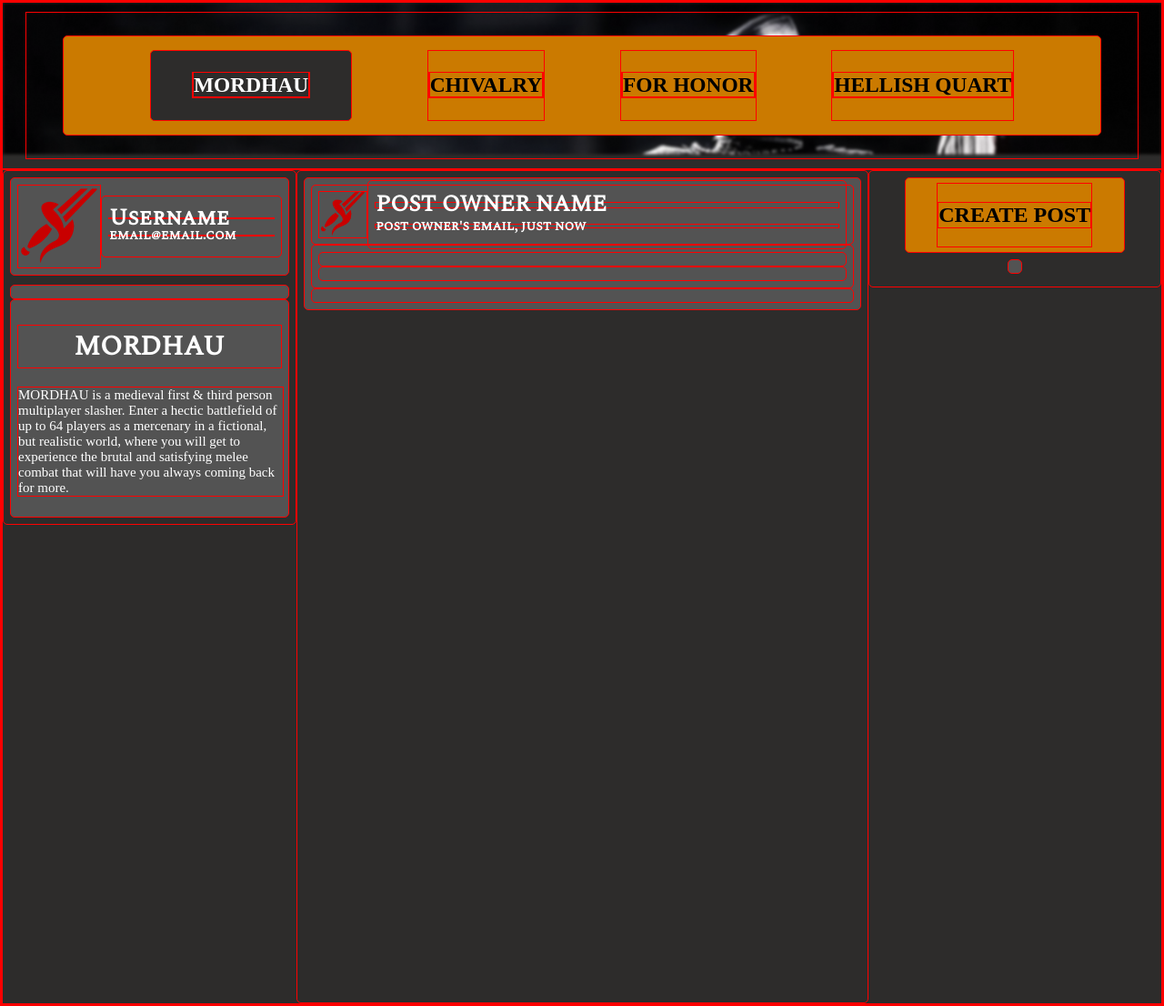
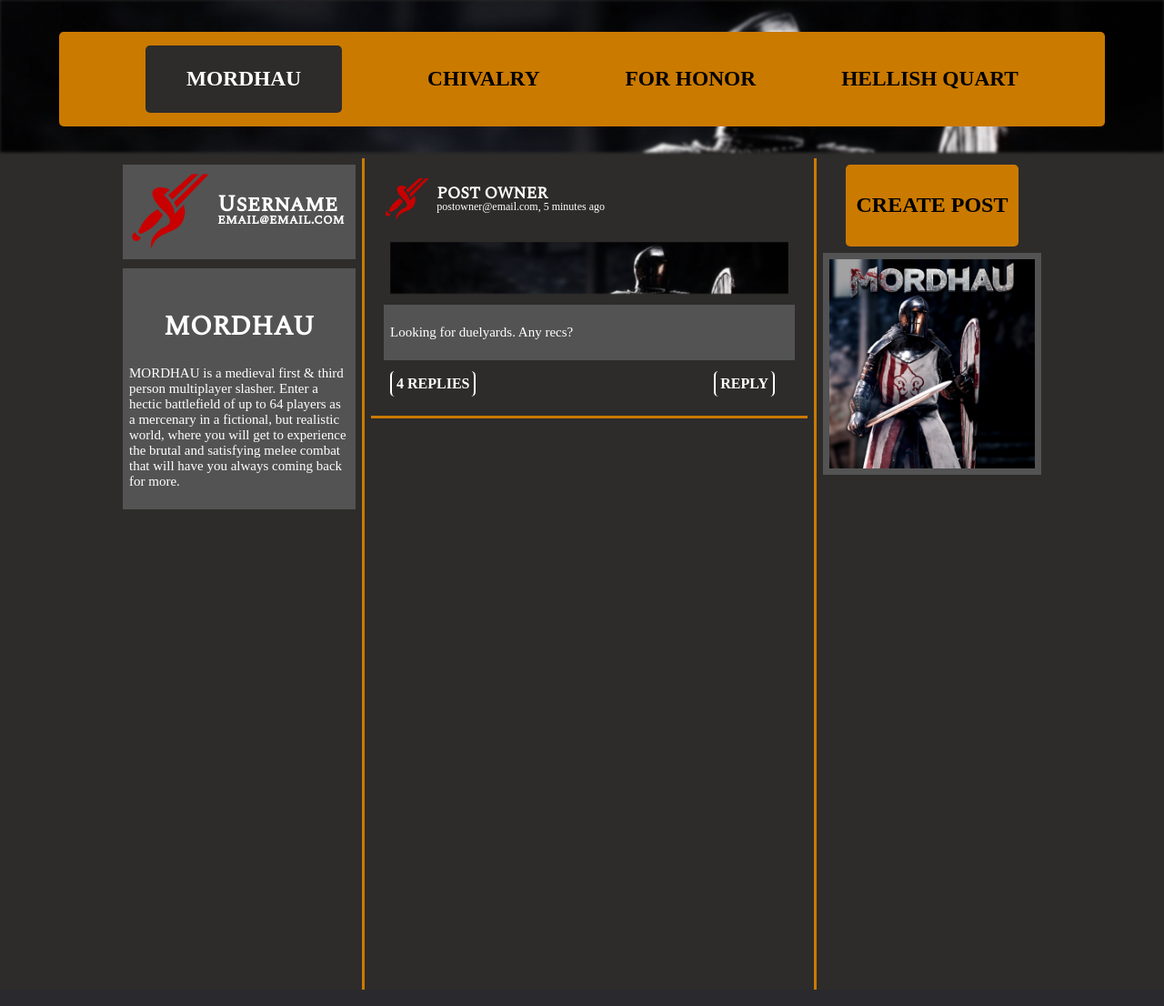
Before and after one commit to BathspaJohnAndreFederiso/SocMedClone, a PHP site: page / in a window 1280 px wide. Shown: the whole page at 91% size. Run offline with PHP 8.4, Linux system fonts and the light colour scheme; some web fonts are replaced.

Commit message:
completing index

```diff
--- a/css/index.css
+++ b/css/index.css
@@ -18,14 +18,20 @@
     src: url("../Assets/Fonts/SpectralSC-Bold.ttf") format('truetype');
 
   }
-
+  /*
   *{
     border: 1px solid red;
   }
-
+  */
   body{
     margin: 0 auto;
     background-color: #2D2C2B;
+
+  }
+  .below{
+    display: flex;
+    flex-direction: column;
+    align-items:center;
   }
 
   .coms{
@@ -79,14 +85,15 @@
     height: 100%;
     display: flex;
     justify-content: space-between;
-
+    width: 80%;
     flex-direction: row;
   }
   .text-boxes div{
     padding: 7px;
+  }
+  .center{
+
     border-radius: 5px;
-  }
-  .right{
     height: 900px;
     width: 50%;
     overflow: auto;
@@ -95,7 +102,9 @@
 
   .left{
     width: 25%;
-    height: 50%;
+    height: 900px;
+
+    border-right: 3px solid #CB7A00;
   }
 
   .left div{
@@ -108,22 +117,51 @@
   }
 
   .username{
-    font-family: SpectralSC-Reg;
     line-height: 0.2;
     width: 100%;
     color: white;
   }
   .username h1{
-    font-size: 25px;
+
+    font-family: SpectralSC-Reg;
+    font-size: 18px;
   }
-  .username h3{
-    font-size: 15px;
+  .username p{
+
+    font-family: Mont;
+    font-size: 12px;
   }
 
+  .post{
+    border-bottom: 3px solid #CB7A00;
+  }
 
-  .post{
-
+  .post-text{
     background-color: #535353;
+    font-family:Mont;
+    color:white;
+    font-size: 15px;
+    height: 100%;
+    min-width: 50%;
+  }
+  .replies{
+    margin-top: 5px;
+    display:flex;
+    align-items: center;
+    flex-direction: row-reverse;
+    justify-content: space-between;
+    height: 100%;
+  }
+  .replies a{
+    border-right: 2px solid white;
+    border-left: 2px solid white;
+    text-decoration: none;
+    color: white;
+    font-weight: bold;
+    border-radius: 5px;
+    font-family: Mont;
+    padding: 5px;
+    margin-right: 15px;
   }
   .user-info{
 
@@ -162,7 +200,9 @@
   .names h3{
     font-size: 15px;
   }
-
+  .cover{
+    padding: 15px;
+  }
   .info{
     color: white;
 
@@ -181,16 +221,16 @@
 
 
 
-  .rightest{
+  .right{
     width: 25%;
-    height: 50%;
-
+    height: 900px;
+    border-left: 3px solid #CB7A00;
     display: flex;
     flex-direction: column;
+
     align-items:center;
-    justify-content: center;
   }
-  .rightest div{
+  .right div{
     margin: 7px 0;
     background-color: #535353;
   }
@@ -199,15 +239,14 @@
 
     font-family: SpectralSC-Bold;
     width: 75%;
-    height: 80%;
+    height: 80px;
     padding: 5px;
     border-radius: 5px;
     display: flex;
     align-items:center;
     justify-content: center;
     background-color: #CB7A00;
-  }
-  .create-post a{
+
     color:black;
     text-decoration: none;
   }
--- a/index.php
+++ b/index.php
@@ -54,6 +54,8 @@
 
    </div>
 
+   <div class="below">
+
    <div class="text-boxes">
 
 
@@ -86,7 +88,7 @@
 
     </div>
 
-    <div class="right">
+    <div class="center">
 
       <div class="post">
 
@@ -95,9 +97,9 @@
 
           <div class="username">
 
-            <h1> POST OWNER NAME</h1>
+            <h1> POST OWNER </h1>
 
-            <h3> post owner's email, just now</h3>
+            <p> postowner@email.com, 5 minutes ago</p>
 
 
           </div>
@@ -109,35 +111,51 @@
 
 
             <div class="post-media">
+              <img src="Assets/Images/mordhau_banner.png" class="pfp" height="100%" width="100%"/>
+            </div>
+
+            <div class="post-text">
+                <p>
+                  Looking for duelyards. Any recs?
+                </p>
+            </div>
+
+            <div class="replies">
+
+              <a class="option" href="createpost.php"> REPLY </a>
+
+              <a class="option" href="indivcomment.php"> 4 REPLIES</a>
+
 
             </div>
 
-            <div class="post-text">
-
-            </div>
 
         </div>
 
-        <div class="reply">
-
-        </div>
 
       </div>
+
+
+
 
     </div>
 
 
 
-    <div class="rightest">
+    <div class="right">
 
-        <form class="create-post">
-         <a href="#"><h2>CREATE POST</h2></a>
-        </form>
+        <a class="create-post" href="createpost.php"><h2>CREATE POST</h2></a>
 
 
-        <div>
+
+        <div class="cover">
+
+          <img src="Assets/Images/mordhau_cover.jpg" class="pfp" height="100%" width="100%"/>
 
         </div>
+    </div>
+
+
     </div>
 
 
```
Also changed, not shown: indivcomment.php (added, +99 -0 lines), Assets/Images/chiv_cover.jpg (added), Assets/Images/fh_cover.jpg (added), Assets/Images/hq_cover.jpg (added), Assets/Images/mordhau_cover.jpg (added).
